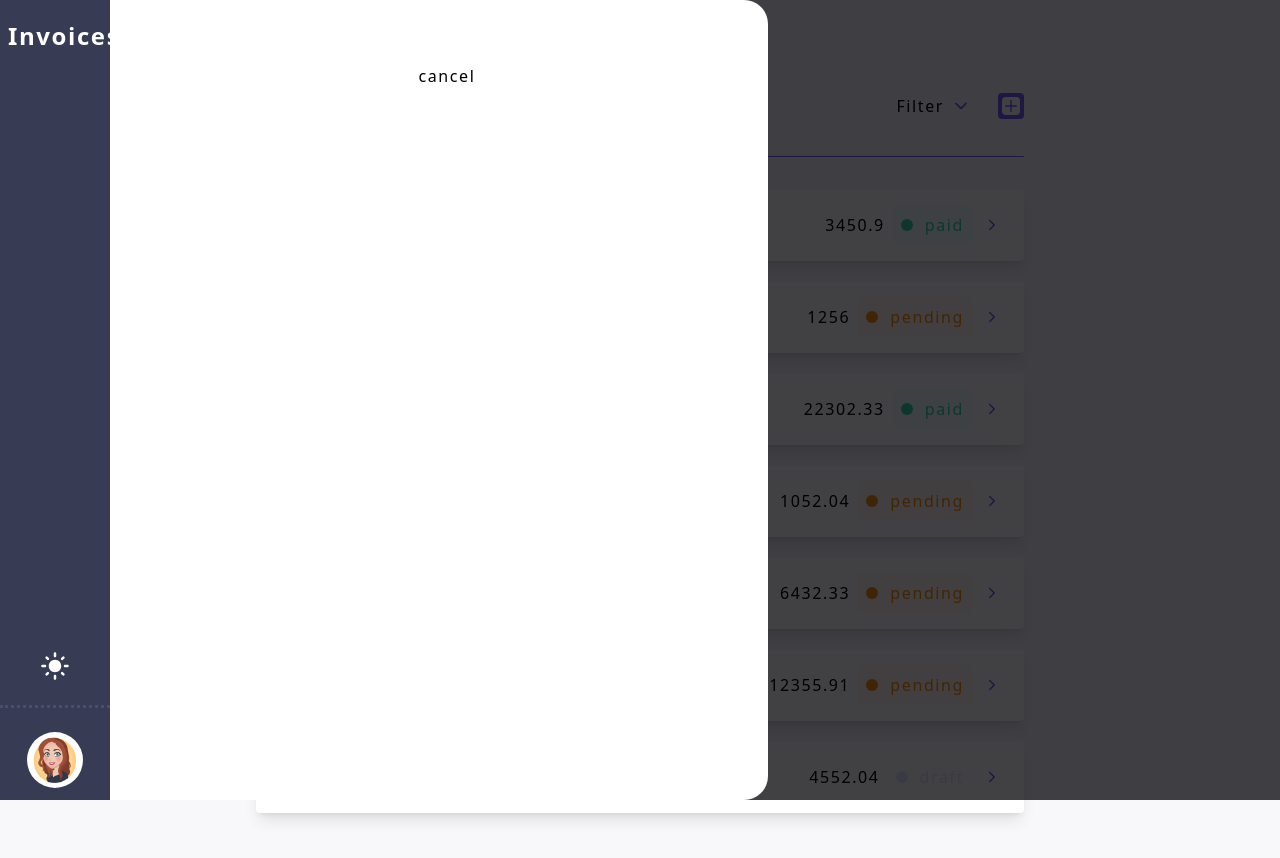
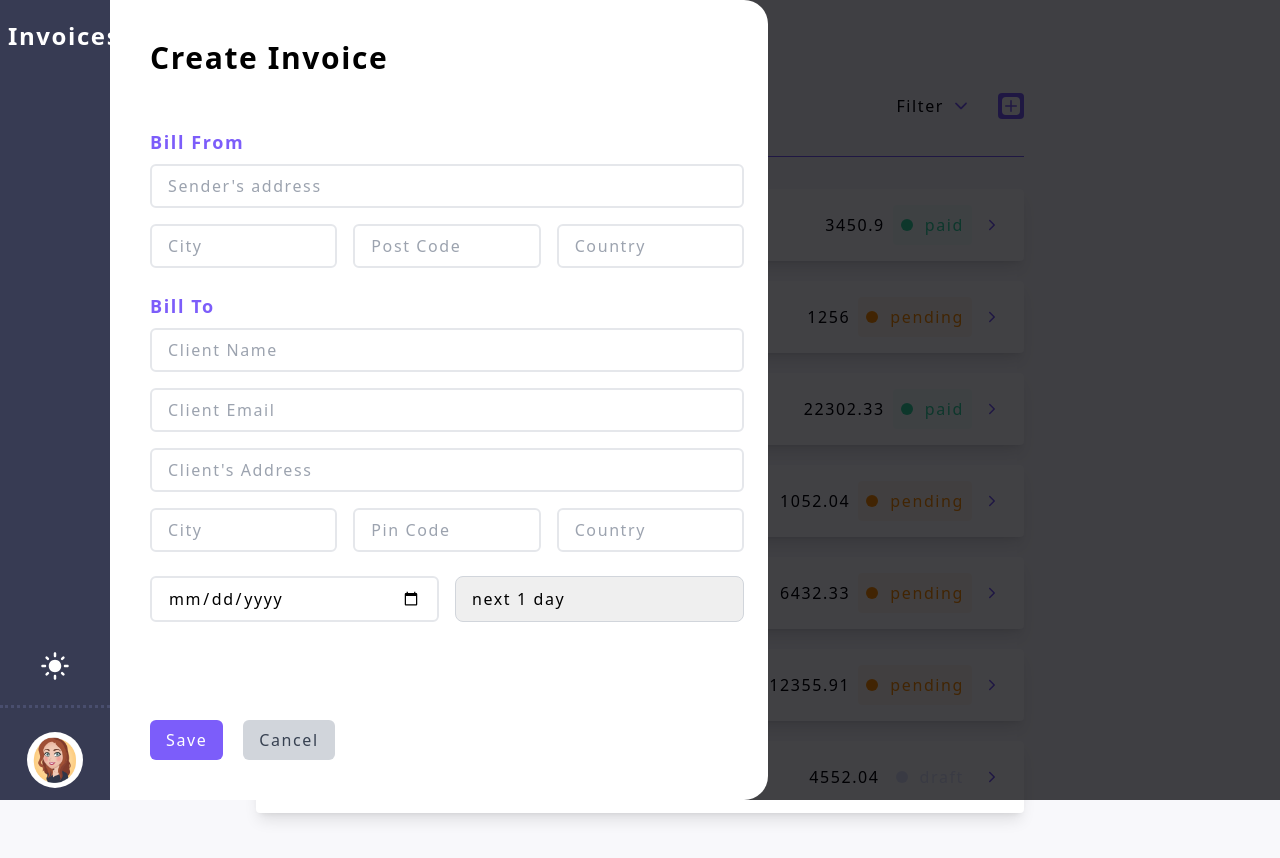
Before and after one commit to sakshi752/Invoices, a React (Vite) app: page / in a window 1280 px wide. Both pictures are taken after a click on the button 1011 px from the left and 106 px from the top of the page. Shown: the top 858 px of the page. Built offline with nearby package versions, Linux system fonts and the light colour scheme.

Commit message:
files updated

```diff
--- a/src/App.jsx
+++ b/src/App.jsx
@@ -1,17 +1,16 @@
 import React from 'react';
-import { Outlet, useLocation } from 'react-router-dom';
-import { AnimatePresence } from 'framer-motion';
+import { Outlet} from 'react-router-dom';
 import Header from './Components/Header';
 
 function App() {
-  const location = useLocation();
+
 
   return (
     <div className='dark:bg-[#141625] duration-300 min-h-screen bg-[#f8f8fb] tracking-widest overflow-x-hidden'>
       <Header />
-      <AnimatePresence mode='wait'>
-        <Outlet key={location.pathname} />
-      </AnimatePresence>
+
+        <Outlet />
+
     </div>
   );
 }
--- a/src/Components/CreateInvoice.jsx
+++ b/src/Components/CreateInvoice.jsx
@@ -1,38 +1,98 @@
 import { motion } from 'framer-motion';
 import React, { useEffect, useRef } from 'react';
+import { RxCross2 } from "react-icons/rx";
 
 const CreateInvoice = ({ openCreateInvoice, setOpenCreateInvoice }) => {
     const menuRef = useRef();
 
     useEffect(() => {
         const handler = (e) => {
-            if (menuRef.current && !menuRef.current.contains(e.target)) {
+            if (!menuRef.current.contains(e.target)) {
+                if (e.target.closest('#invoice-header')) {
+                    // Clicked on the header or its children, do nothing
+                    return;
+                }
                 setOpenCreateInvoice(false);
             }
         };
 
         document.addEventListener('mousedown', handler);
-
-        // Cleanup the event listener on component unmount
         return () => {
             document.removeEventListener('mousedown', handler);
         };
     }, [setOpenCreateInvoice]);
+    // const [paymentTerms,setpaymentTerms]=useEffect()
 
     return (
-        <motion.div className='fixed top-0 bottom-0 left-0 right-0 bg-[#000005be]'>
+        <div className='fixed top-0 bottom-0 left-0 right-0 bg-[#000005be]'>
             <motion.div
                 initial={{ x: -500, opacity: 0 }}
-                animate={{ opacity: 1, x: 0, transition: { type: 'spring', stiffness: 300, damping: 40, duration: 0.4 } }}
-                exit={{ x: -700, transition: { duration: 0.2 } }}
-                className='scrollbar-hide flex flex-col dark:text-white dark:bg-[#141625] bg-white md:pl-[150px] py-16 px-6 h-screen md:w-[768px] md:rounded-r-3xl'
+                animate={{ opacity: 1, x: 0, transition: { type: 'spring', stiffness: 300, damping: 40, duration: 1 } }}
+                exit={{ x: -700, transition: { duration: .7 } }}
+                className='flex flex-col dark:text-white dark:bg-[#141625] bg-white md:pl-[150px] py-16 px-6 h-screen md:w-[768px] md:rounded-r-3xl'
                 ref={menuRef}
             >
-                <button onClick={() => setOpenCreateInvoice(false)}>
-                    cancel
-                </button>
+                <div id='invoice-header' className='fixed top-10 w-full flex justify-between'>
+                    <h1 className='text-3xl font-semibold'>Create Invoice</h1>
+                </div>
+                <form className='flex flex-col mt-16 mb-16 pb-3 space-y-6 overflow-y-scroll scrollbar-hide'>
+                    {/* Bill from */}
+                    <div>
+                        <h1 className='text-lg font-semibold mb-2 text-[#7C5DFA]'>Bill From</h1>
+                        <div className='grid grid-cols-3 gap-4'>
+                            <input type='text' className='border-2 col-span-3 py-2 px-4 rounded-md focus:outline-none focus:border-[#7C5DFA]' placeholder="Sender's address" />
+                            <input type='text' className='border-2 py-2 px-4 rounded-md focus:outline-none focus:border-[#7C5DFA]' placeholder='City' />
+                            <input type='text' className='border-2 py-2 px-4 rounded-md focus:outline-none focus:border-[#7C5DFA]' placeholder='Post Code' />
+                            <input type='text' className='border-2 py-2 px-4 rounded-md focus:outline-none focus:border-[#7C5DFA]' placeholder='Country' />
+                        </div>
+                    </div>
+                    {/* Bill to */}
+                    <div>
+                        <h1 className='text-lg font-semibold mb-2 text-[#7C5DFA]'>Bill To</h1>
+                        <div className='grid grid-cols-3 gap-4'>
+                            <input type='text' className='border-2 col-span-3 py-2 px-4 rounded-md focus:outline-none focus:border-[#7C5DFA]' placeholder='Client Name' />
+                            <input type='text' className='border-2 col-span-3 py-2 px-4 rounded-md focus:outline-none focus:border-[#7C5DFA]' placeholder='Client Email' />
+                            <input type='text' className='border-2 col-span-3 py-2 px-4 rounded-md focus:outline-none focus:border-[#7C5DFA]' placeholder="Client's Address" />
+                            <input type='text' className='border-2 py-2 px-4 rounded-md focus:outline-none focus:border-[#7C5DFA]' placeholder='City' />
+                            <input type='text' className='border-2 py-2 px-4 rounded-md focus:outline-none focus:border-[#7C5DFA]' placeholder='Pin Code' />
+                            <input type='text' className='border-2 py-2 px-4 rounded-md focus:outline-none focus:border-[#7C5DFA]' placeholder='Country' />
+
+                        </div>
+                    </div>
+                    {/* Item list */}
+                    <div className='grid grid-cols-2 gap-4'>
+                        <input type='date' className='border-2 py-2 px-4 rounded-md text-black focus:outline-none focus:border-[#7C5DFA]' placeholder='Country' />
+
+                        <select  className=' appearance-none py-2 px-4 border-[.2px] rounded-lg focus:outline-none  dark:bg-[#1e2139] dark:text-white dark:border-gray-800  focus:outline-purple-400 border-gray-300 select-status' >
+                            <option value="1">next 1 day</option>
+                            <option value="1">next 1 week</option>
+                            <option value="1">next 1 month</option>
+                            <option value="1">next 1 year</option>
+                        </select>
+                    </div>
+                </form>
+                <div className='fixed bottom-10 flex gap-5'>
+                    <motion.button
+                        whileTap={{ scale: 1.1 }}
+                        whileHover={{ scale: 1.3 }}
+                        transition={{ duration: 0.5 }}
+                        className='bg-[#7C5DFA] text-white px-4 py-2 rounded-md cursor-pointer'
+                    >
+                        Save
+                    </motion.button>
+
+                    <motion.button
+                        whileTap={{ scale: 1.1 }}
+                        whileHover={{ scale: 1.3 }}
+                        transition={{ duration: 0.5 }}
+                        className='bg-gray-300 text-gray-700 px-4 py-2 rounded-md cursor-pointer'
+                        onClick={() => setOpenCreateInvoice(false)}
+                    >
+                        Cancel
+                    </motion.button>
+                </div>
             </motion.div>
-        </motion.div>
+        </div>
     );
 }
 
--- a/src/Components/Header.jsx
+++ b/src/Components/Header.jsx
@@ -58,7 +58,7 @@ const Header = () => {
                     </div>
                 </div>
             </header>
-            <div className='z-50 hidden lg:block'>
+            <div id='invoice-header' className='z-50 hidden lg:block'>
                 <div className='fixed top-0 left-0 w-[110px] z-50 h-screen dark:bg-[#1e2139] bg-[#373b53] flex flex-col justify-between duration-300 ease-in-out'>
                     <div>
                         <h1 className='text-white text-2xl px-2 pt-5 font-semibold'>Invoices</h1>
--- a/src/Components/InvoiceCard.jsx
+++ b/src/Components/InvoiceCard.jsx
@@ -9,8 +9,7 @@ const InvoiceCard = ({ invoice }) => {
     return (
         <Link to={`/${invoice.id}`}>
             <motion.div
-             whileHover={{ scale: 1.1 }}
-             transition={{duration:.5}}
+
             >
                 {/* big screen */}
                 <div className='hidden md:flex dark:text-white shadow-lg  justify-between ease-in-out duration-100 dark:bg-[#1E2139] bg-white py-4 px-6 rounded hover:border border-[#7C5DFA]'>
--- a/src/index.css
+++ b/src/index.css
@@ -1,3 +1,16 @@
 @tailwind base;
 @tailwind components;
 @tailwind utilities;
+
+@layer utilities {
+  .scrollbar-hide {
+
+    scrollbar-width: none;
+
+    -ms-overflow-style: none;
+  }
+
+  .scrollbar-hide::-webkit-scrollbar {
+    display: none;
+  }
+}
```
